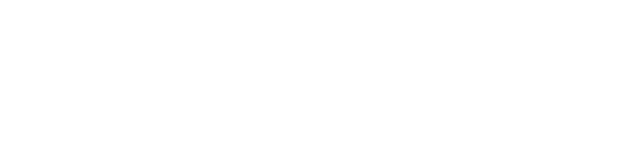
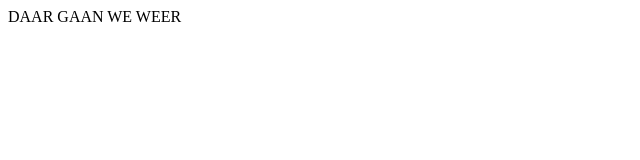
Before and after one commit to Cynk91/Demo-conflicts-remote, a plain HTML site: page test.html in a window 1280 px wide. Shown: the whole page, without its empty margins (0-640 px from the left). Drawn offline with Linux system fonts and the light colour scheme.

Commit message:
commit 2

```diff
--- a/test.html
+++ b/test.html
@@ -6,6 +6,6 @@
     <title>chronisch moe</title>
 </head>
 <body>
-
+    DAAR GAAN WE WEER
 </body>
 </html>
```
